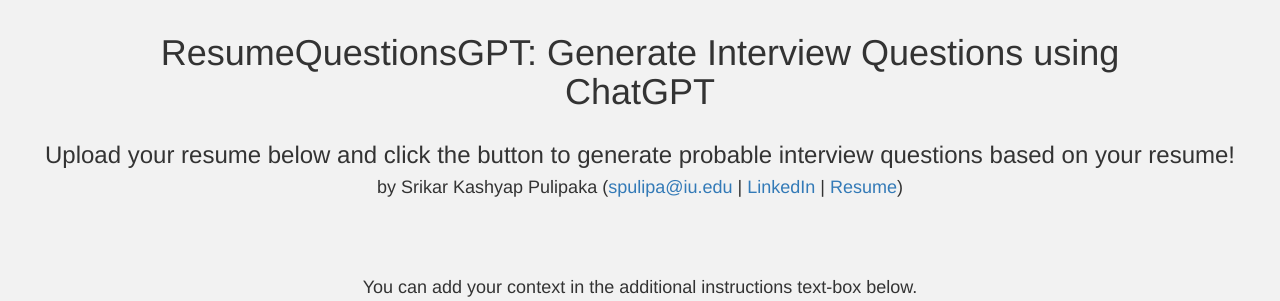
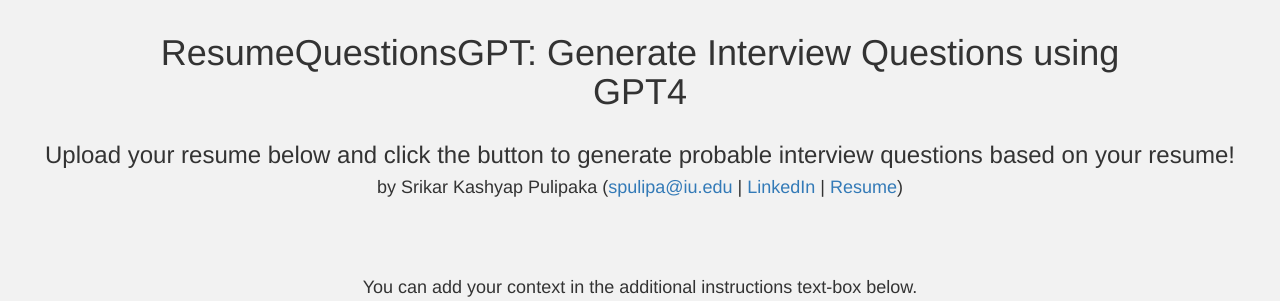
Before and after one commit to SrikarKashyap/ResumeQuestionsGPT, a Flask app: page / in a window 1280 px wide. Shown: the top 301 px of the page. Run offline with Flask 3, Linux system fonts and the light colour scheme; some libraries are stand-ins or nearby versions.

Commit message:
minor fixes

```diff
--- a/app.py
+++ b/app.py
@@ -13,7 +13,9 @@ from email.message import EmailMessage
 
 app = flask.Flask(__name__)
 
-openai.api_key = "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"
+
+openai.api_key = os.environ.get(
+    'OPENAI_API_KEY')
 
 command = "python -m spacy download en_core_web_sm"
 
@@ -144,7 +146,7 @@ Answer MUST be in JSON format with the following structure:
         answer = {"questions": []}
         return flask.render_template('index.html', error=True)
     end_gpt = time.time()
-    durations['ChatGPT API Request'] = round(end_gpt - start_gpt, 3)
+    durations['GPT4 API Request'] = round(end_gpt - start_gpt, 3)
     return flask.render_template('questions.html', questions=dict(answer)['questions'], durations=durations)
 
 
--- a/templates/index.html
+++ b/templates/index.html
@@ -81,7 +81,7 @@
         <div class="col-md-1">
         </div>
         <div class="col-md-10" id="content">
-        <h1>ResumeQuestionsGPT: Generate Interview Questions using ChatGPT</h1>
+        <h1>ResumeQuestionsGPT: Generate Interview Questions using GPT4</h1>
         </div>
         <div class="col-md-1">
         </div>
--- a/templates/questions.html
+++ b/templates/questions.html
@@ -47,7 +47,7 @@
         <div class="container">
             <div class="jumbotron">
                 <h1>ResumeQuestionsGPT: Probable Questions</h1>
-                <p>Based on your resume, ChatGPT (GPT4) has generated the following probable questions that you may be asked in an interview.</p>
+                <p>Based on your resume, GPT4 has generated the following probable questions that you may be asked in an interview.</p>
             </div>
             <div class="row">
                 <div class="col-sm-12">
```
